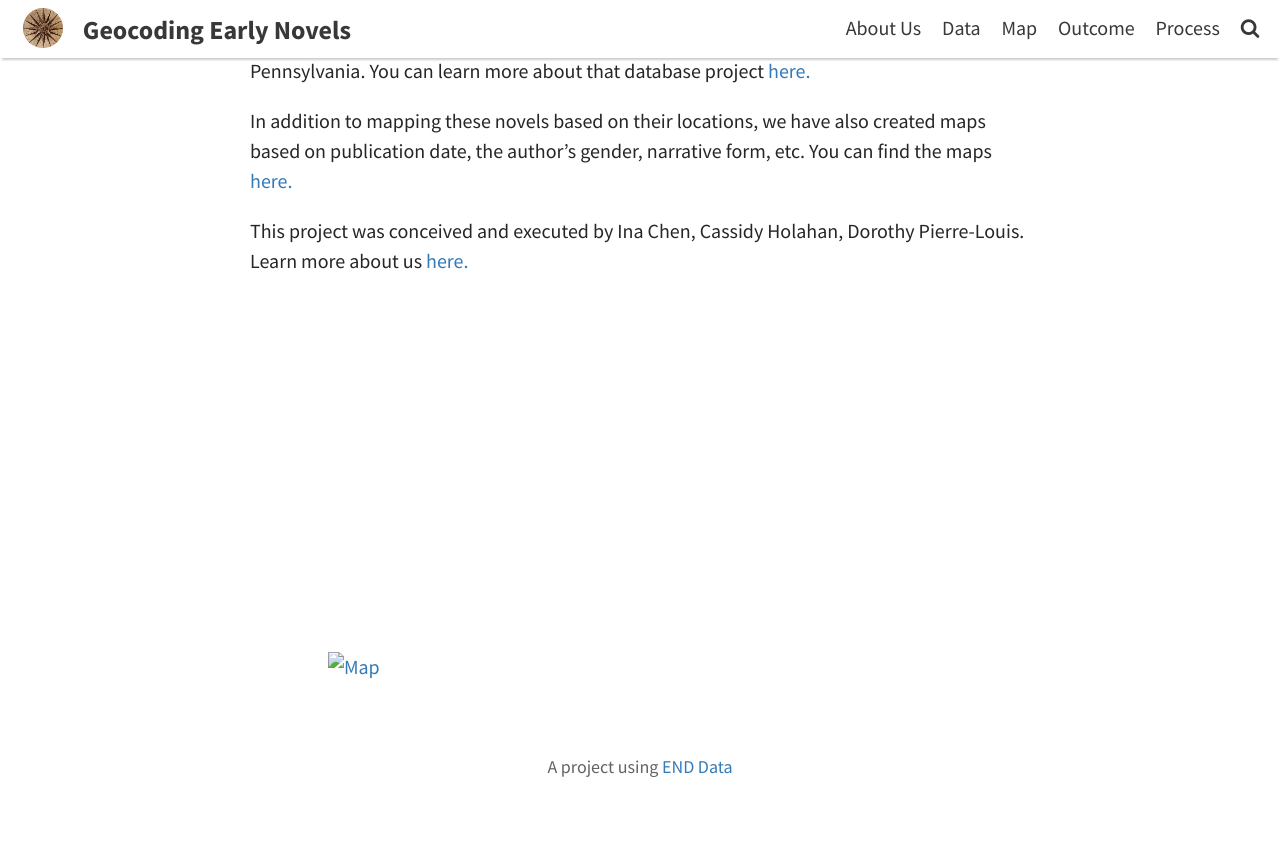
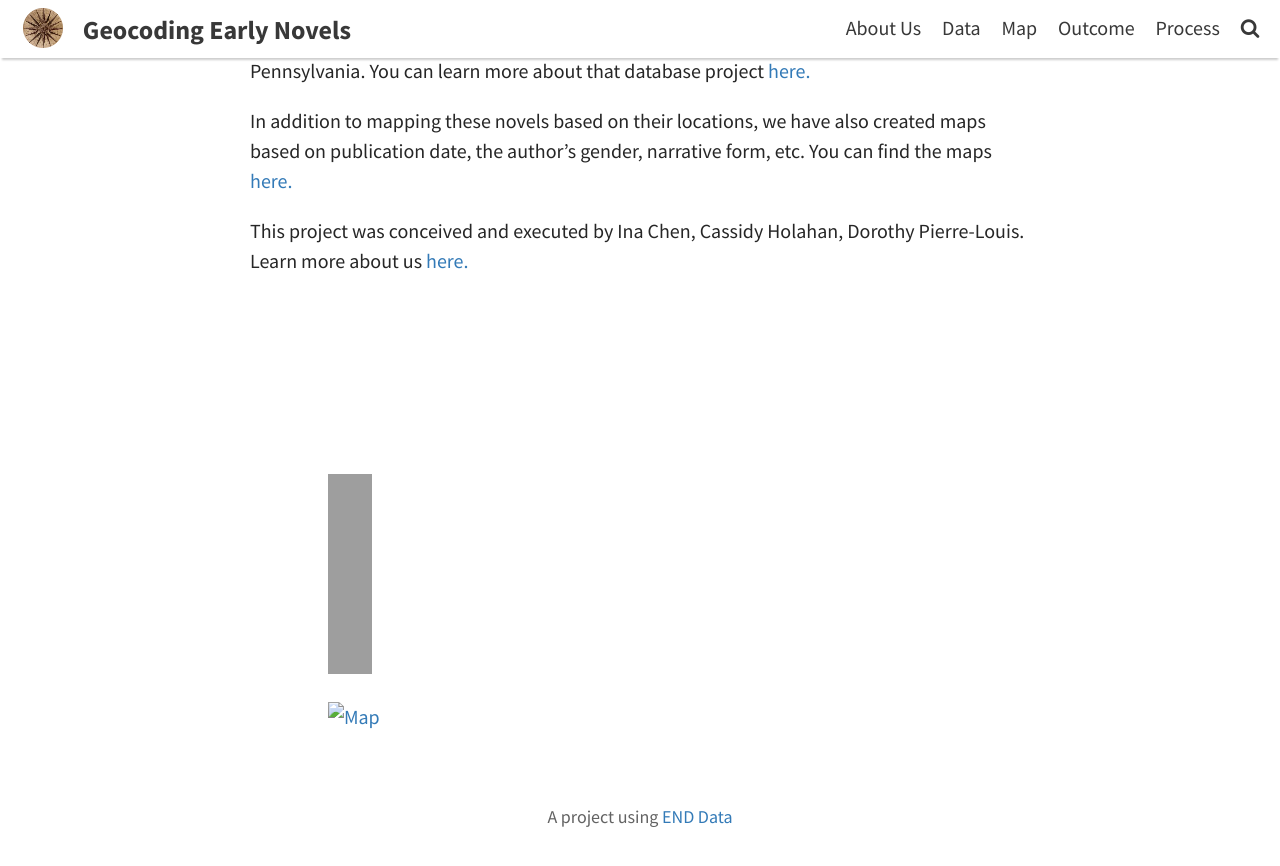
Before and after one commit to cholahan/end19, a Jekyll site: the page built from index.html, in a window 1280 px wide and 900 px high, scrolled down 584 px. Shown: the top 866 px of the window. Built offline with Jekyll 4.4.1, drawn with Linux system fonts in a browser that asks for light colours; the list of posts is cut into pages by our own code.

Commit message:
Update index.html

```diff
--- a/index.html
+++ b/index.html
@@ -10,7 +10,7 @@ layout: home
 <a href="/end19/map/"><img src="{{ site.url}}{{ site.baseurl}}/assets/img/portfolio/1.jpg" width="150" height="150" alt="Map"></a>
 </p>
 
-<p><a href="/end19/map/"><img src="{{ site.url}}{{ site.baseurl}}/assets/img/portfolio/1.jpg" width="150" height="150"></a></p>
+<p><a href="/end19/map/"><img src="{{ site.url}}{{ site.baseurl}}/assets/img/sails.jpg" width="200" height="200"></a></p>
 
 <p>
 <a href="/end19/map/"><img src="{{ site.baseurl }}assets/img/portfolio/1.jpg" width="150" height="150" alt="Map"></a>
```
